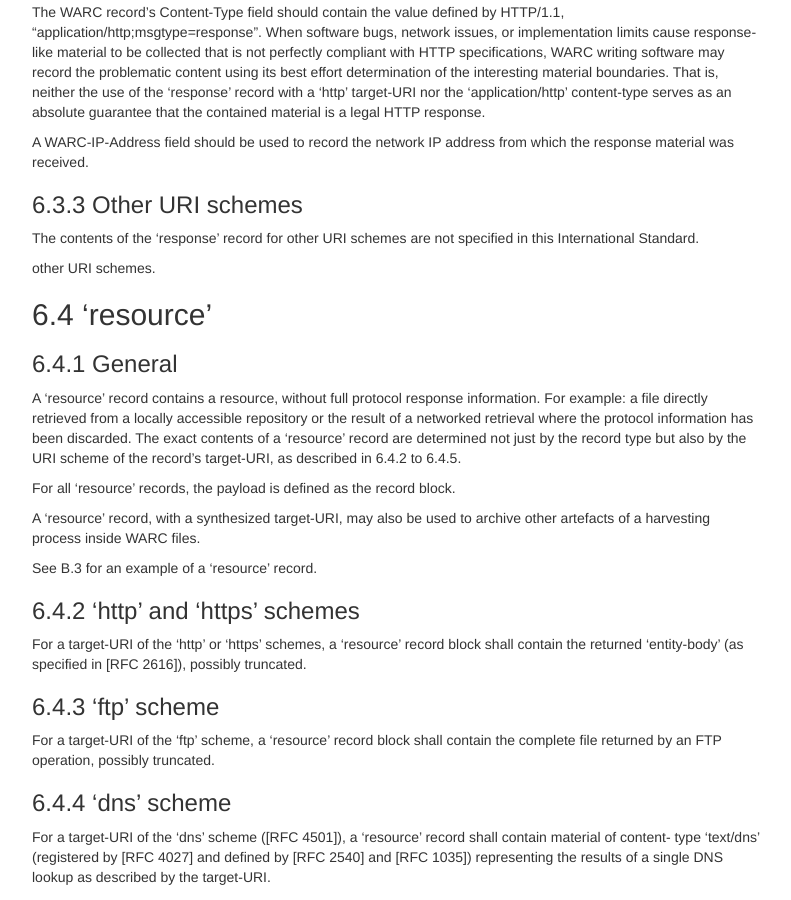
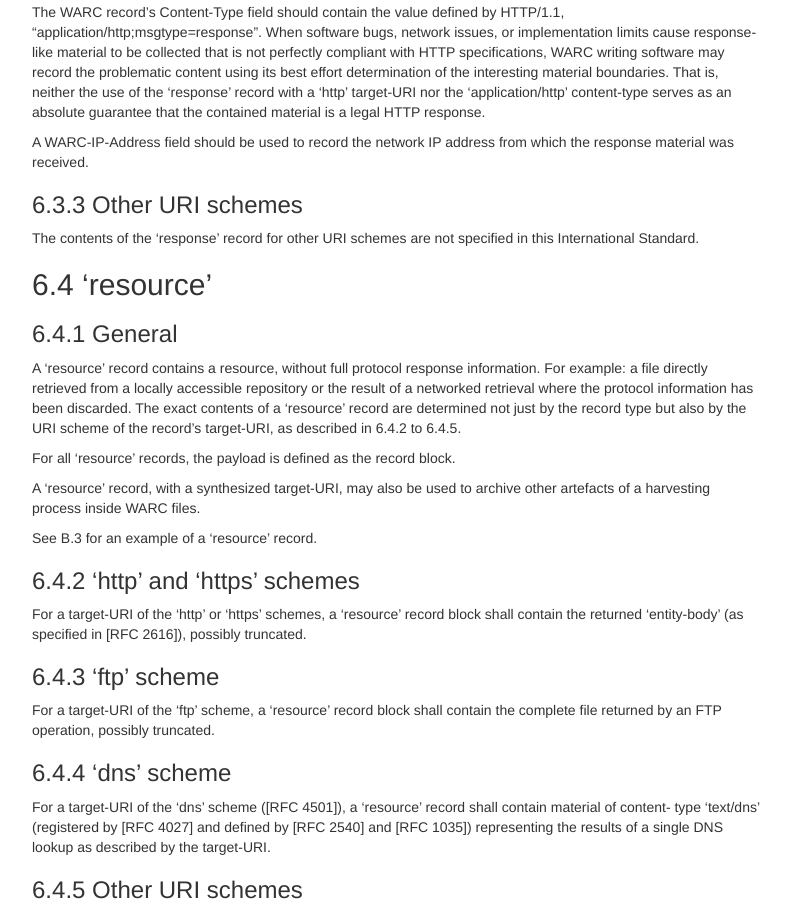
Before and after one commit to iipc/warc-specifications, a Jekyll site: the page built from specifications/warc-format/warc-1.1/index.md, in a window 1280 px wide and 900 px high, scrolled down 13030 px. Shown: the whole window, without its empty margins (433-1224 px from the left). Built offline with Jekyll 4.4.1, drawn with Linux system fonts in a browser that asks for light colours; nearby versions of some CDN libraries.

Commit message:
Removed extra text
When reading the spec I noticed this redundant text that could be
removed.

```diff
--- a/specifications/warc-format/warc-1.1/index.md
+++ b/specifications/warc-format/warc-1.1/index.md
@@ -879,8 +879,6 @@ from which the response material was received.
 
 The contents of the 'response' record for other URI schemes are not
 specified in this International Standard.
-
-other URI schemes.
 
 'resource'
 ----------
```
